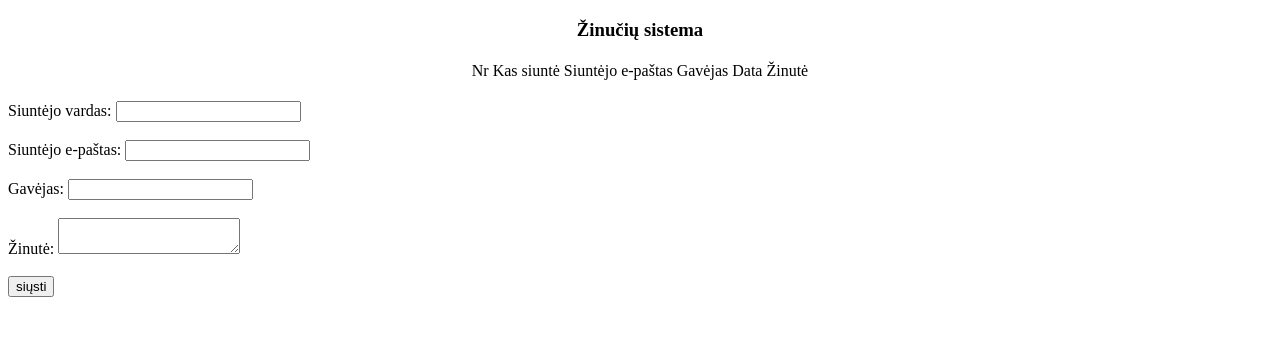
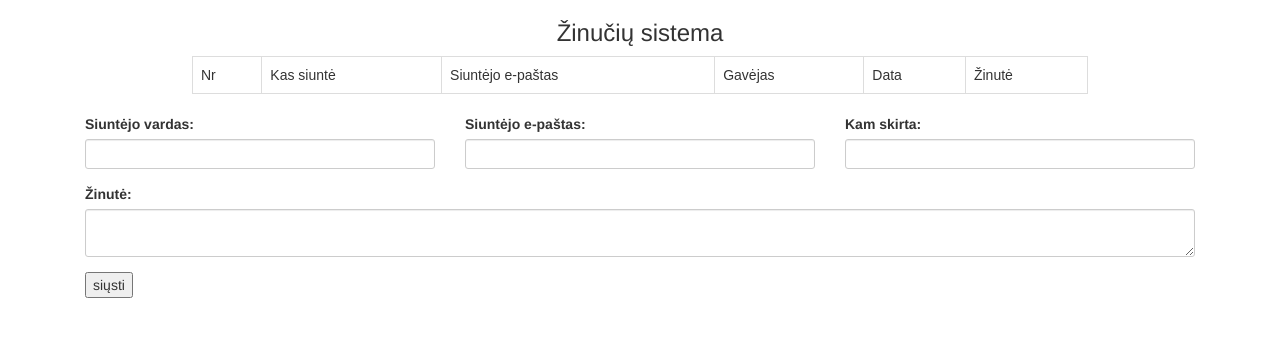
Before and after one commit to tedd1y/tinklai, a PHP site: page / in a window 1280 px wide. Shown: the top 337 px of the page. Run offline with PHP 8.4, Linux system fonts and the light colour scheme; data that the repository does not hold is empty; some libraries are stand-ins or nearby versions.

Commit message:
index.php nauja forma

```diff
--- a/www/index.php
+++ b/www/index.php
@@ -1,10 +1,10 @@
 <?php
 // ===== Prisijungimas prie DB =====
-$server   = "mysql";
-$db       = "stud";
-$user     = "stud";
+$server = "mysql";
+$db = "stud";
+$user = "stud";
 $password = "stud";
-$lentele  = "titasstuopis";
+$lentele = "titasstuopis";
 
 $conn = new mysqli($server, $user, $password, $db);
 if ($conn->connect_error) {
@@ -13,17 +13,17 @@ if ($conn->connect_error) {
 
 // ===== Naujos žinutės įrašymas (kai forma išsiųsta) =====
 if ($_POST != null) {
-    $vardas  = substr(htmlspecialchars($_POST['vardas']), 0, 19);
+    $vardas = substr(htmlspecialchars($_POST['vardas']), 0, 19);
     $epastas = substr(htmlspecialchars($_POST['epastas']), 0, 49);
-    $kam     = substr(htmlspecialchars($_POST['kam']), 0, 19);
-    $zinute  = htmlspecialchars($_POST['zinute'], ENT_QUOTES);
-    $data    = date_create()->format('Y-m-d H:i:s');
-    $ip      = $_SERVER['REMOTE_ADDR'];
+    $kam = substr(htmlspecialchars($_POST['kam']), 0, 19);
+    $zinute = htmlspecialchars($_POST['zinute'], ENT_QUOTES);
+    $data = date_create()->format('Y-m-d H:i:s');
+    $ip = $_SERVER['REMOTE_ADDR'];
 
     // įrašom tik jei visi laukai užpildyti
     if ($vardas && $epastas && $kam && $zinute) {
         $stmt = $conn->prepare(
-            "INSERT INTO $lentele (vardas, epastas, kam, zinute, data) VALUES (?, ?, ?, ?, ?)"
+                "INSERT INTO $lentele (vardas, epastas, kam, zinute, data) VALUES (?, ?, ?, ?, ?)"
         );
         if (false === $stmt) {
             die("Negaliu įrašyti, prepare() klaida: " . $conn->error);
@@ -44,6 +44,31 @@ if (!$result = $conn->query($sql)) {
 <!DOCTYPE html>
 <html>
 <head>
+    <style>
+        #zinutes {
+            font-family: Arial;
+            border-collapse: collapse;
+            width: 70%;
+        }
+
+        #zinutes td {
+            border: 1px solid #ddd;
+            padding: 8px;
+        }
+
+        #zinutes tr:nth-child(even) {
+            background-color: #f2f2f2;
+        }
+
+        #zinutes tr:hover {
+            background-color: #ddd;
+        }
+    </style>
+    <link rel="stylesheet" href="http://maxcdn.bootstrapcdn.com/bootstrap/3.3.5/css/bootstrap.min.css">
+    <script src="https://ajax.googleapis.com/ajax/libs/jquery/1.11.3/jquery.min.js">
+    </script>
+    <script src="http://maxcdn.bootstrapcdn.com/bootstrap/3.3.5/js/bootstrap.min.js">
+    </script>
     <title>Lab2</title>
     <meta http-equiv="Content-Type" content="text/html; charset=UTF-8">
 </head>
@@ -77,13 +102,29 @@ if (!$result = $conn->query($sql)) {
 <br>
 
 <!-- Naujos žinutės forma -->
-<form method='post'>
-    Siuntėjo vardas:   <input name='vardas' type='text'><br><br>
-    Siuntėjo e-paštas: <input name='epastas' type='email'><br><br>
-    Gavėjas:           <input name='kam' type='text'><br><br>
-    Žinutė:            <textarea name='zinute'></textarea><br><br>
-    <input type='submit' name='ok' value='siųsti'>
-</form>
+<div class="container">
+    <form method='post'>
+        <div class="form-group col-lg-4">
+            <label for="vardas" class="control-label">Siuntėjo vardas:</label>
+            <input name='vardas' type='text' class="form-control input-sm">
+        </div>
+        <div class="form-group col-lg-4">
+            <label for="epastas" class="control-label">Siuntėjo e-paštas:</label>
+            <input name='epastas' id="epastas" type='email' class="form-control input-sm">
+        </div>
+        <div class="form-group col-lg-4">
+            <label for="kam" class="control-label">Kam skirta:</label>
+            <input name='kam' type='text' class="form-control input-sm">
+        </div>
+        <div class="form-group col-lg-12">
+            <label for="zinute" class="control-label">Žinutė:</label>
+            <textarea name='zinute' class="form-control input-sm"></textarea>
+        </div>
+        <div class="form-group col-lg-2">
+            <input type='submit' name='ok' value='siųsti' class="btnbtn-default">
+        </div>
+    </form>
+</div>
 
 </body>
 </html>
```
